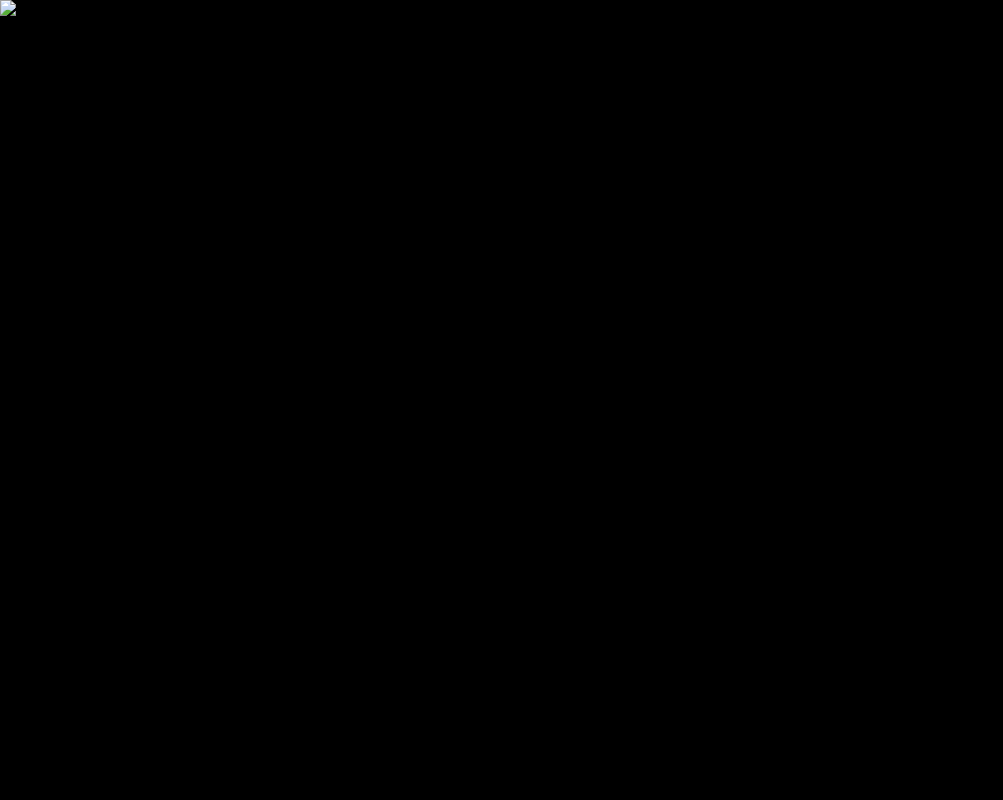
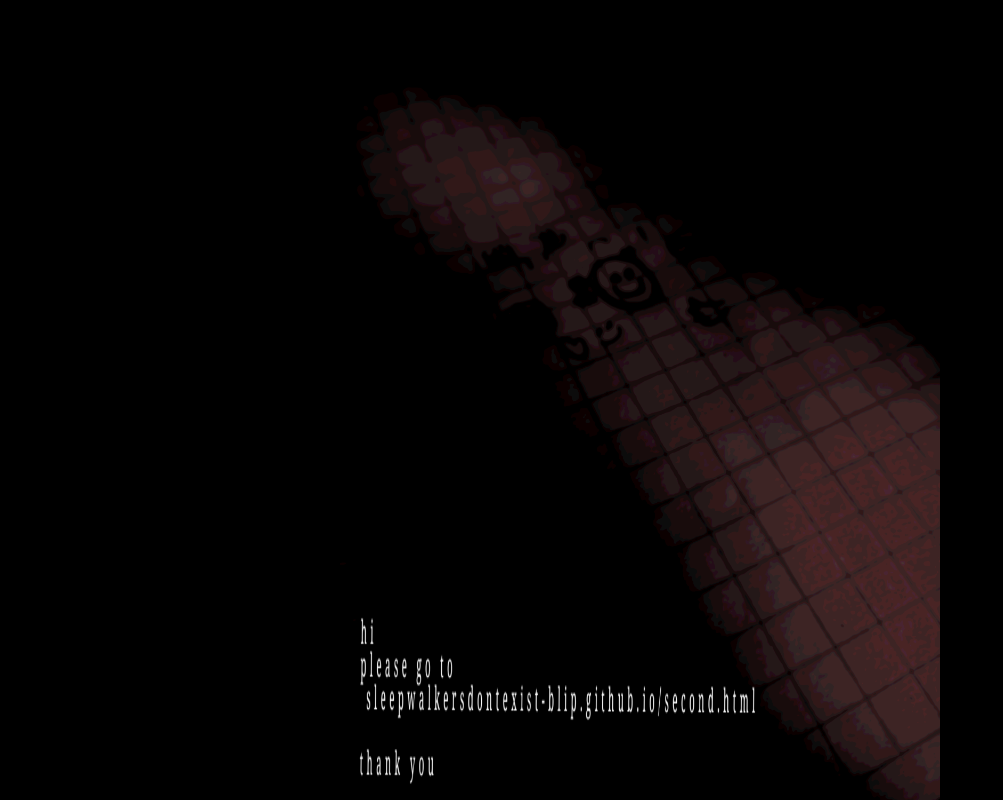
Before and after one commit to sleepwalkersdontexist-blip/sleepwalkersdontexist-blip.github.io, a plain HTML site: page index.html in a window 1280 px wide. Shown: the whole page, without its empty margins (0-1003 px from the left). Drawn offline with Linux system fonts and the light colour scheme.

Commit message:
Update index.html

```diff
--- a/index.html
+++ b/index.html
@@ -21,6 +21,6 @@
 </head>
 <body>
   <!-- that which sleeps still dreams -->
-  <img src="nosecretmessagedummy">
+  <img src="nosecretmessagedummy.png">
 </body>
 </html>
```
